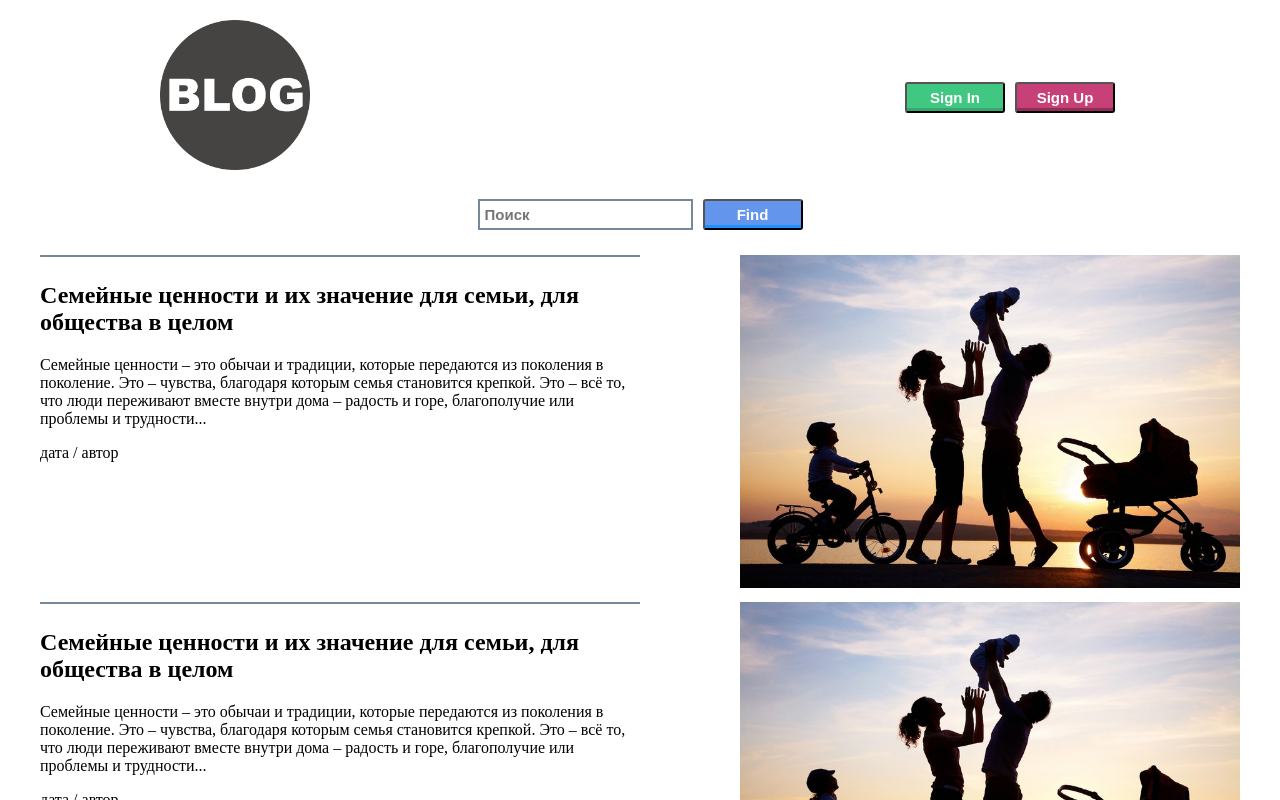
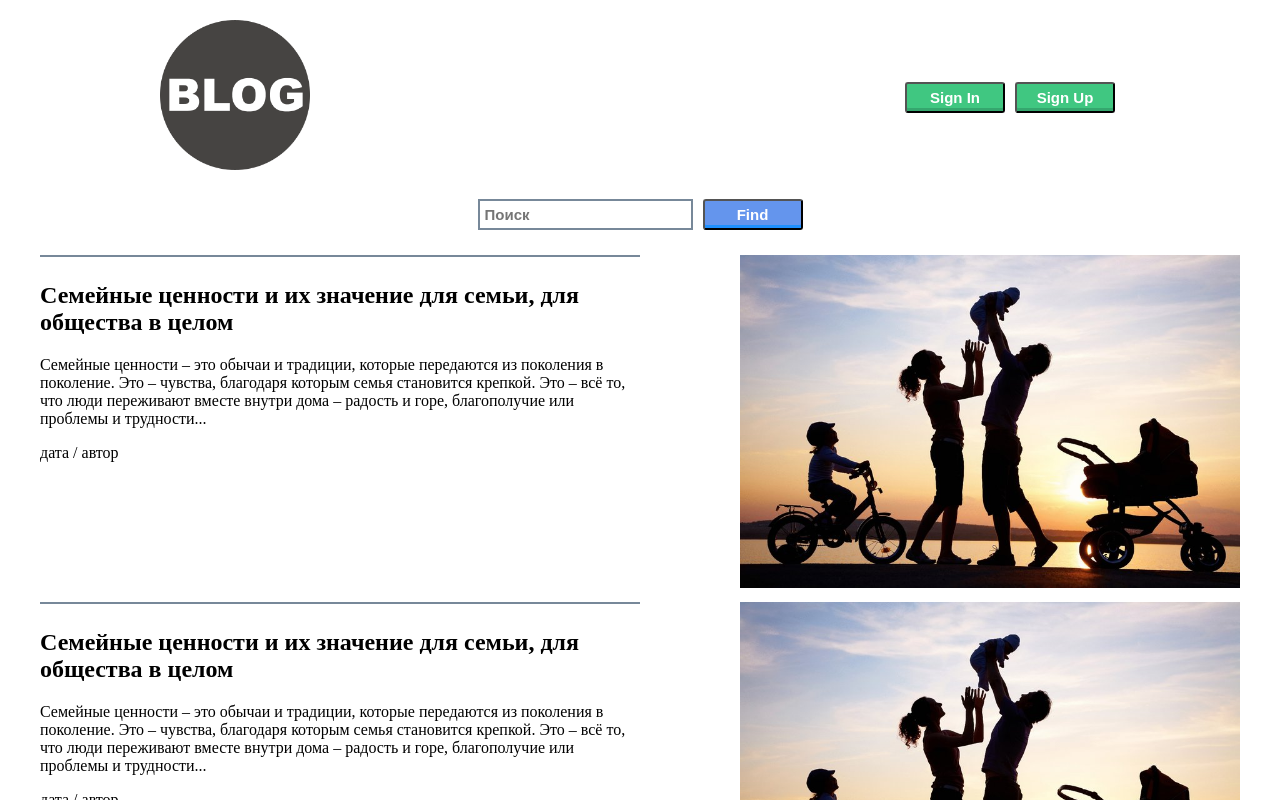
Before and after one commit to onotole-ololoev/redux_app, a React (Create React App) app: page / in a window 1280 px wide. Shown: the top 800 px of the page. Built offline with nearby package versions, Linux system fonts and the light colour scheme.

Commit message:
input and btn fixed

```diff
--- a/helpers/utility.js
+++ b/helpers/utility.js
@@ -1,4 +1,4 @@
-export function classNames(...args) {
+export function cx(...args) {
   let classes = [];
   args.forEach((item) => {
     if (typeof item === 'string' && item) {
--- a/src/App.js
+++ b/src/App.js
@@ -16,18 +16,20 @@ import Modal from "./components/modal";
 
 
 export default function App() {
-    const [modalActive, setModalActive] = useState(false);
+    const [authModal, setAuthModal] = useState(false);
+
+    const authModalToggle = () => setAuthModal(!authModal);
 
   return (
       <Router>
           <Route path="/">
-              <Header active={modalActive} setActive={setModalActive}/>
+              <Header openAuthModal={authModalToggle}/>
               <div className='filter-box'>
                 <Filter />
                 <Button variant='find' label='Find'/>
               </div>
               <PostList />
-              <Modal active={modalActive} setActive={setModalActive}/>
+              <Modal active={authModal}/>
           </Route>
       </Router>
 
--- a/src/components/button/index.js
+++ b/src/components/button/index.js
@@ -1,32 +1,19 @@
 import React from "react";
+import {cx} from '../../../helpers/utility';
 import './button.css';
 
-const Button = ({variant, label, active, setActive}) => {
 
-    let className='btn',
-        onclick,
-        type;
+const Button = ({className, label, onClick, variant, ...props}) => {
 
-    if (variant === 'signIn') {
-        className = 'btn'
-        onclick = () => setActive(true);
-    } else if (variant === 'signUp') {
-        className = 'btn btn--Up'
-    } else if (variant === 'find'){
-        className = 'btn btn--find'
-    } else if (variant === 'submit'){
-        type = 'submit'
-    }
-
+const classNames = cx('btn', className, {
+    [`btn--${variant}`]: variant});
 
     return (
         <button
-            className={className}
-            onClick={onclick}
-            type={type}
+            className={classNames}
+            onClick={onClick}
+            {...props}
         >{label}</button>
     )
 }
-
-
 export default Button;
--- a/src/components/header/index.js
+++ b/src/components/header/index.js
@@ -3,7 +3,7 @@ import './header.css';
 import Button from "../button";
 import logo from '../../images/logo.png';
 
-const Header = ({active, setActive}) => {
+const Header = ({openAuthModal}) => {
 
     return (
         <div className='header'>
@@ -11,7 +11,7 @@ const Header = ({active, setActive}) => {
                 <img src={logo} alt='logo' className='logo'/>
             </div>
             <div>
-                <Button variant='signIn' label='Sign In' active={active} setActive={setActive}/>
+                <Button variant='signIn' label='Sign In' onClick={openAuthModal}/>
                 <Button variant='signUp' label='Sign Up' />
             </div>
         </div>
--- a/src/components/input/index.js
+++ b/src/components/input/index.js
@@ -1,20 +1,19 @@
 import React from "react";
 import './input.css';
 
-const Input = ({variant}) => {
+const Input = ({label, error, onChange, value, placeholder, ...props}) => {
 
-    let type,
-        placeholder;
-    if (variant === 'login') {
-        type = 'text';
-        placeholder = 'Enter login'
-    } else if (variant === 'password') {
-        type = 'password';
-        placeholder = 'Enter password'
-    }
 
     return (
-        <input className='input' type={type} placeholder={placeholder}/>
+
+        <div>
+            {label ? <label>{label}</label> : null}
+            <input className='input' placeholder={placeholder} onChange={onChange} value={value}/>
+            {error ? <div>{error}</div> : null}
+        </div>
+
+
+
     )
 };
 export default Input;
--- a/src/components/modal/index.js
+++ b/src/components/modal/index.js
@@ -10,11 +10,7 @@ const Modal = ({active, setActive}) => {
             <div className='modal--content' onClick={(e) => e.stopPropagation()}>
                 <form className='modal--form'>
                     <div className='close' onClick={() => setActive(false)}></div>
-                    <div className='modal--form_item'>
-                        <label>Login*</label>
-                        <Input variant='login' />
-                        <div className="error-message">Username is a required field.</div>
-                    </div>
+                    <Input label='Login' placeholder='Enter login'/>
                     <div className='modal--form_item'>
                         <label>Password*</label>
                         <Input variant='password' />
```
